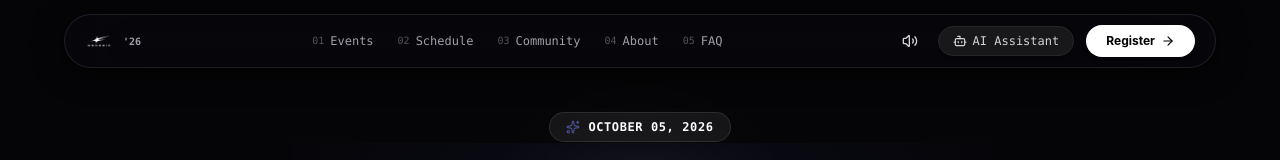
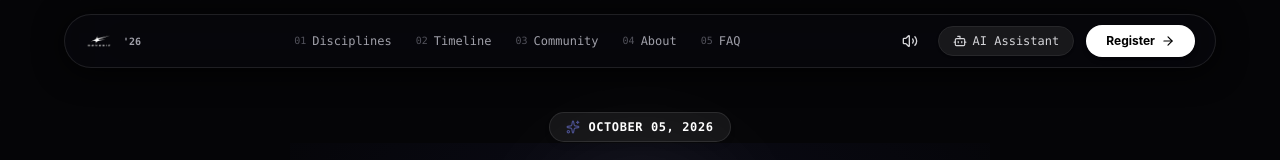
Before and after one commit to Valenite/genesiz-web, a React (Vite) app: page / in a window 1280 px wide. Shown: the top 160 px of the page. Built offline with nearby package versions, Linux system fonts and the light colour scheme.

Commit message:
Keep Disciplines, Timeline, Operative Code, and set AI secret command to /anshika060613

```diff
--- a/src/components/GenesizChatbot.tsx
+++ b/src/components/GenesizChatbot.tsx
@@ -18,11 +18,8 @@ interface GenesizChatbotProps {
 }
 
 const SECRET_COMMANDS = [
-  'override://cipher.enigma',
-  '/unlock-cipher-enigma',
-  'cipher_override_2026',
-  '/enigma',
-  'genesis_cipher_unlock',
+  '/anshika060613',
+  'anshika060613',
 ];
 
 export const GenesizChatbot: React.FC<GenesizChatbotProps> = ({
--- a/src/components/Navbar.tsx
+++ b/src/components/Navbar.tsx
@@ -31,8 +31,8 @@ export const Navbar: React.FC<NavbarProps> = ({
   };
 
   const navLinks = [
-    { label: 'Events', href: '#events', num: '01' },
-    { label: 'Schedule', href: '#schedule', num: '02' },
+    { label: 'Disciplines', href: '#events', num: '01' },
+    { label: 'Timeline', href: '#schedule', num: '02' },
     { label: 'Community', href: '#community', num: '03' },
     { label: 'About', href: '#credits', num: '04' },
     { label: 'FAQ', href: '#faq', num: '05' },
--- a/src/components/RegistrationModal.tsx
+++ b/src/components/RegistrationModal.tsx
@@ -410,7 +410,7 @@ export const RegistrationModal: React.FC<RegistrationModalProps> = ({
                 onMouseEnter={() => soundFX.playHover()}
                 className="w-full py-4 rounded-full bg-white hover:bg-zinc-100 text-black font-bold text-xs tracking-wider uppercase transition-all flex items-center justify-center gap-2 shadow-md cursor-pointer"
               >
-                <span>Register & Get Your Unique Code</span>
+                <span>Register Team & Issue Unique Operative Code</span>
                 <ArrowRight className="w-4 h-4" />
               </button>
             </div>
```
